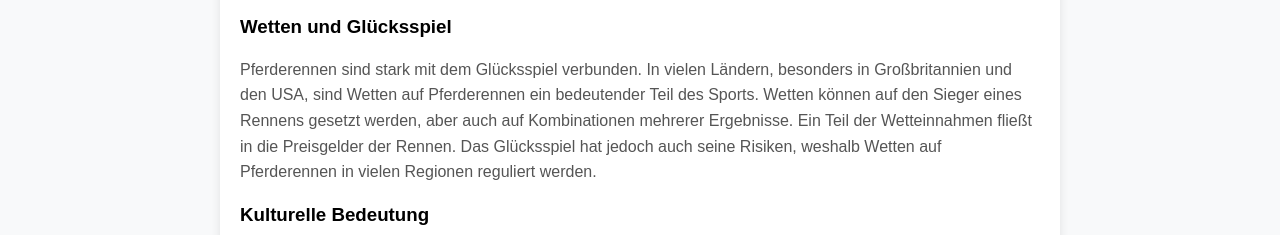
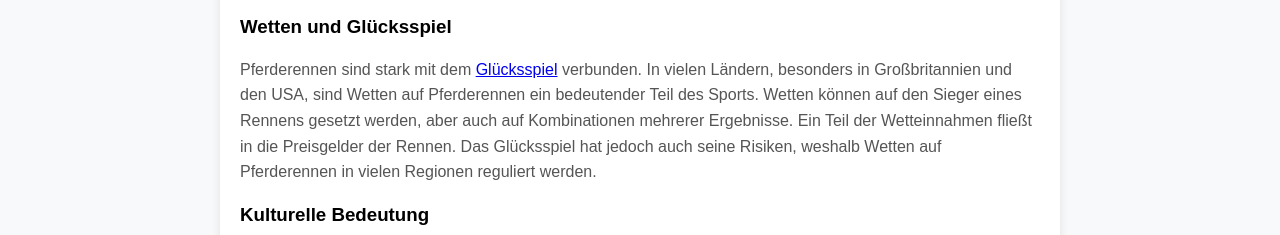
Before and after one commit to DaWahl/maxipedia, a plain HTML site: page Pferderennen.html in a window 1280 px wide. Shown: the part 442-677 px from the top of the page. Drawn offline with Linux system fonts and the light colour scheme.

Commit message:
Update Pferderennen.html

```diff
--- a/Pferderennen.html
+++ b/Pferderennen.html
@@ -101,7 +101,8 @@
         <p>Es gibt verschiedene Arten von Pferderennen, darunter Flachrennen, Hindernisrennen und Steeplechases. Diese Rennen unterscheiden sich in den Regeln und den Herausforderungen für die Teilnehmer. Die Pferde werden von Jockeys auf speziell angelegten Rennbahnen gesteuert.</p>
 
         <h3>Wetten und Glücksspiel</h3>
-        <p>Pferderennen sind stark mit dem Glücksspiel verbunden. In vielen Ländern, besonders in Großbritannien und den USA, sind Wetten auf Pferderennen ein bedeutender Teil des Sports. Wetten können auf den Sieger eines Rennens gesetzt werden, aber auch auf Kombinationen mehrerer Ergebnisse. Ein Teil der Wetteinnahmen fließt in die Preisgelder der Rennen. Das Glücksspiel hat jedoch auch seine Risiken, weshalb Wetten auf Pferderennen in vielen Regionen reguliert werden.</p>
+        <p>Pferderennen sind stark mit dem <a href="Glücksspiel.html">Glücksspiel</a> verbunden. In vielen Ländern, besonders in Großbritannien und den USA, sind Wetten auf Pferderennen ein bedeutender Teil des Sports. Wetten können auf den Sieger eines Rennens gesetzt werden, aber auch auf Kombinationen mehrerer Ergebnisse. Ein Teil der Wetteinnahmen fließt in die Preisgelder der Rennen. Das Glücksspiel hat jedoch auch seine Risiken, weshalb Wetten auf Pferderennen in vielen Regionen reguliert werden.</p>
+
 
         <h3>Kulturelle Bedeutung</h3>
         <p>Obwohl das Pferderennen in erster Linie ein Sport ist, hat es auch eine große kulturelle Bedeutung. Besonders in Bezug auf seine Geschichte und seine Rolle in der Gesellschaft ist das Pferderennen ein bedeutender Bestandteil der Kultur. Der Sport bietet spannende Wettkämpfe und bleibt ein wichtiges Thema in der Diskussion über ethische Fragen, insbesondere im Zusammenhang mit dem Wohl der Tiere.</p>
```
